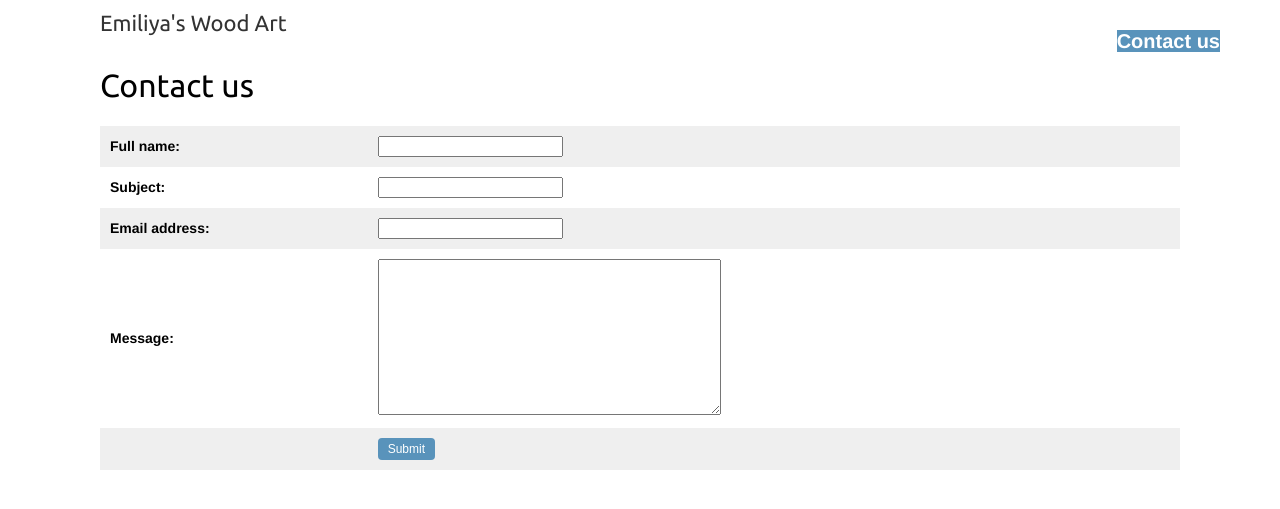
After one commit to dimitarhristov86/ewart, a Django app: template shop/templates/shop/contact.html in a window 1280 px wide. The commit adds this page. Shown: the top 509 px of the page. Run offline with Django 4.2, Linux system fonts and the light colour scheme; the template is opened without the code that fills it: values that come from a table or form of the project are taken from there, others are empty.

Commit message:
add contact-form + send_mail functionality

```diff
--- /dev/null
+++ b/shop/forms.py
@@ -0,0 +1,8 @@
+from django import forms
+
+
+class ContactForm(forms.Form):
+    full_name = forms.CharField(max_length=50, label='Full name')
+    subject = forms.CharField(max_length=250, label='Subject')
+    email_address = forms.EmailField(required=True, max_length=150, label='Email address')
+    message = forms.CharField(widget=forms.Textarea, max_length=2000, label='Message')
--- a/shop/static/css/base2.css
+++ b/shop/static/css/base2.css
@@ -1,3 +1,4 @@
+{% load static %}
 <!DOCTYPE html>
 <html lang="en">
 <head>
--- a/shop/templates/shop/base.html
+++ b/shop/templates/shop/base.html
@@ -3,13 +3,20 @@
 <html>
 <head>
     <meta charset="utf-8" />
-    <title>{% block title %}Emiliya's Wood Art{% endblock %}</title>
+    <title>Emiliya's Wood Art</title>
     <link href="{% static 'css/base.css' %}" rel="stylesheet">
 </head>
 <body>
     <div id="header">
       <a href="/" class="logo">Emiliya's Wood Art</a>
     </div>
+    <div id="navbar" style="position:absolute;right:60px;top:30px;list-style-type:none" >
+        <li><a href="/contact"
+               style="background-color:#5993bb;color:white;font-weight:bold;font-size:20px">Contact us</a></li>
+        <li><a href="/"
+               style="position:absolute;right:1230px;top:-5px;background-color:#5993bb;color:white;font-weight:bold;font-size:20px">Home</a></li></li>
+    </div>
+
 <div id="content">
 {% block content %}
 {% endblock %}
--- /dev/null
+++ b/shop/templates/shop/contact.html
@@ -0,0 +1,24 @@
+{% extends 'shop/base.html' %}
+
+{% block title %}Contact Us{% endblock title %}
+
+{% block content %}
+<h1>Contact us</h1>
+
+{% if submitted %}
+    <p class="success">
+        Your message was sent successfully, Thank you!
+    </p>
+{% else %}
+    <form action="" method="post">
+    <table>
+        {{form.as_table}}
+        <tr>
+            <td>&nbsp</td>
+            <td><input type="submit" value="Submit"></td>
+        </tr>
+    </table>
+        {% csrf_token %}
+    </form>
+{% endif %}
+{% endblock content %}
--- a/shop/urls.py
+++ b/shop/urls.py
@@ -7,4 +7,5 @@ urlpatterns = [
     path('', views.product_list, name='product_list'),
     path('<slug:category_slug>/', views.product_list, name='product_list_by_category'),
     path('<int:id>/<slug:slug>/', views.product_detail, name='product_detail'),
+    path('contact', views.contact, name='contact'),
 ]
```
Also changed, not shown: ewart/settings.py (+8 -1 lines), shop/views.py (+26 -0 lines).
